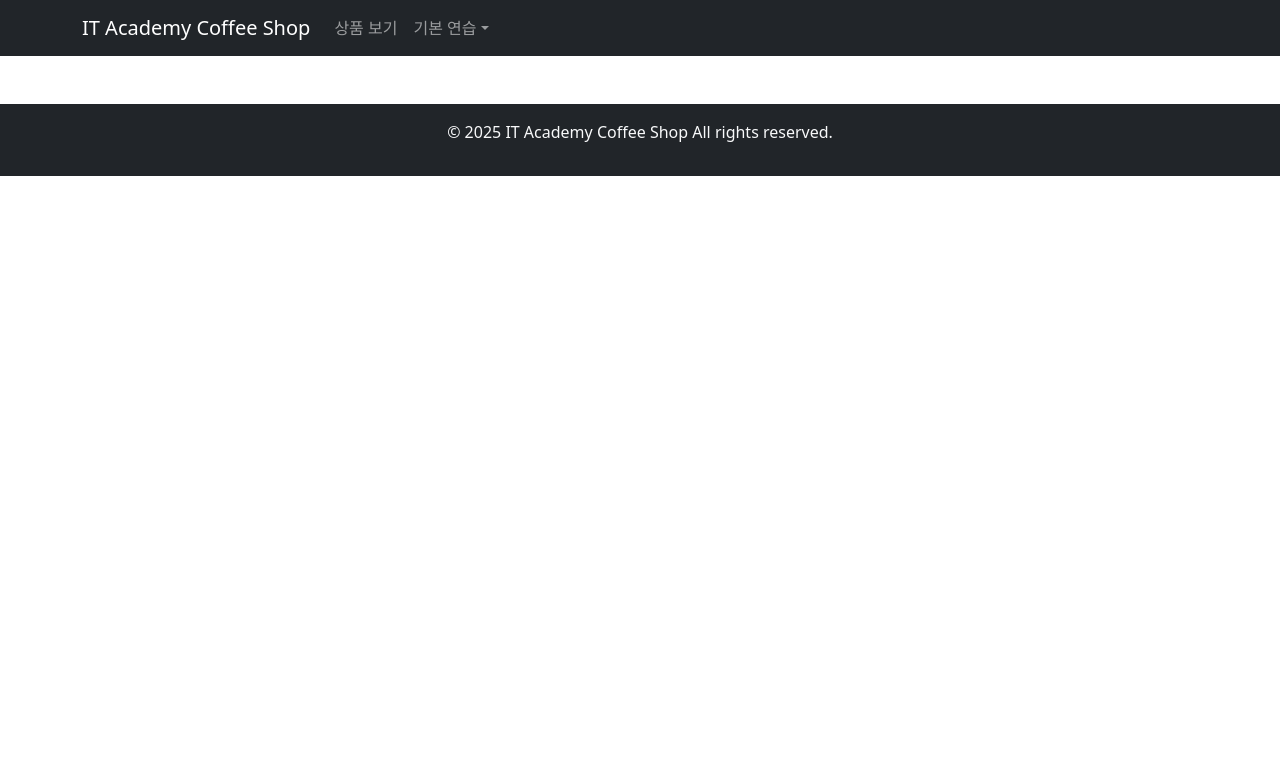
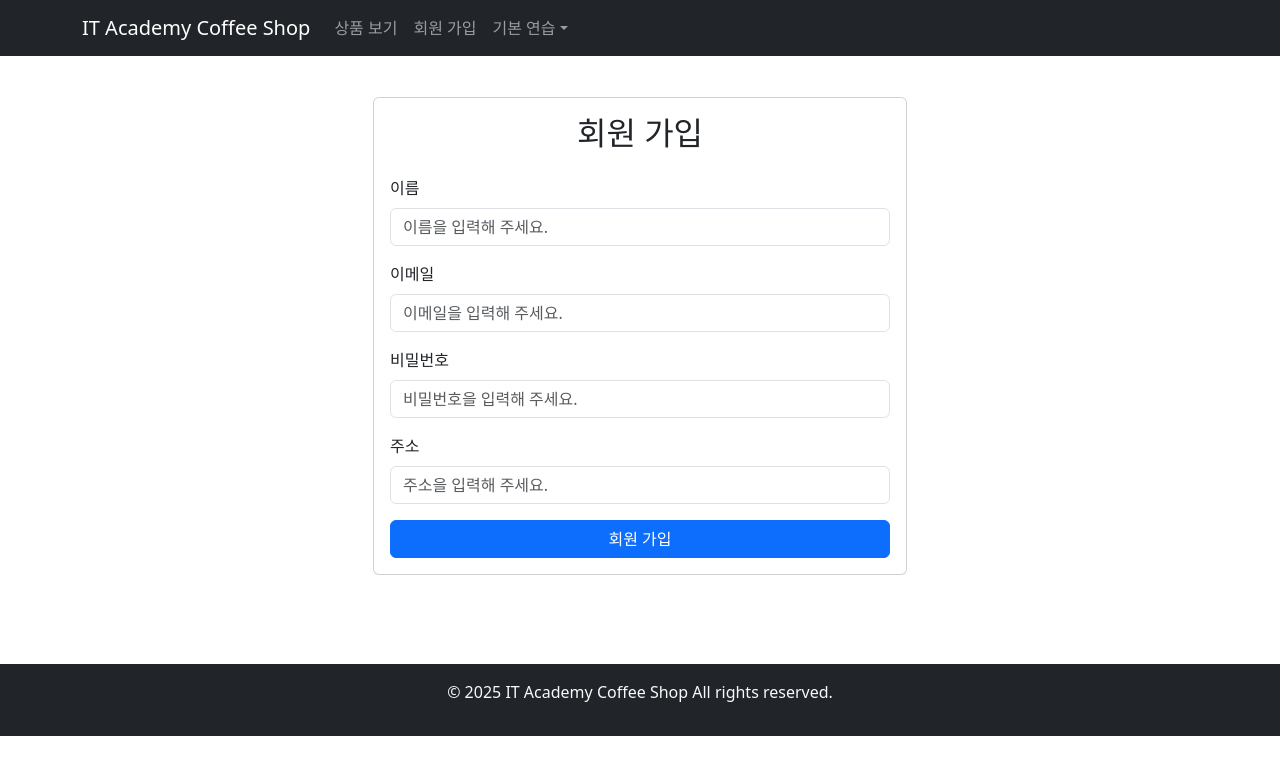
Before and after one commit to ceronar/collabo_react, a React (Create React App) app: page /member/signup in a window 1280 px wide. Shown: the top 774 px of the page. Built offline with nearby package versions, Linux system fonts and the light colour scheme.

Commit message:
collabo_react 2025/09/18

```diff
--- a/src/App.js
+++ b/src/App.js
@@ -1,7 +1,4 @@
 import './App.css';
-import Navbar from 'react-bootstrap/Navbar';
-import Container from 'react-bootstrap/Container';
-import Nav from 'react-bootstrap/Nav';
 
 // 분리된 리엑트 컴포넌트 import
 import MenuItems from './ui/MenuItems';
@@ -12,14 +9,7 @@ function App() {
 
   return (
     <>
-      <Navbar bg="dark" variant="dark" expand="lg">
-        <Container>
-          <Navbar.Brand href='/'>{appName}</Navbar.Brand>
-          <Nav className="me-auto">
-            <MenuItems />
-          </Nav>
-        </Container>
-      </Navbar>
+      <MenuItems appName={appName} />
 
       {/* 분리된 라우터 정보 */}
       <AppRoutes />
--- a/src/index.js
+++ b/src/index.js
@@ -6,7 +6,7 @@ import reportWebVitals from './reportWebVitals';
 import 'bootstrap/dist/css/bootstrap.min.css'; // for 부트 스트랩
 
 // Router는 App.js 파일 내의 모든 라우터 정보를 감싸는 역할
-import { BrowserRouter, Router } from 'react-router-dom'; // 신규 생성
+import { BrowserRouter } from 'react-router-dom'; // 신규 생성
 
 const root = ReactDOM.createRoot(document.getElementById('root'));
 // StrictMode 코드 삭제 : 개발 도중에 발생하는 문제를 주기적으로 감지 하기 위하여 rendering을 2번 수행
--- /dev/null
+++ b/src/pages/HomePage.js
@@ -0,0 +1,69 @@
+import Carousel from 'react-bootstrap/Carousel';
+import Container from "react-bootstrap/Container";
+import { API_BASE_URL } from '../config/config';
+
+function App() {
+    return(
+        <Container>
+            <Carousel>
+                <Carousel.Item>
+                    <img
+                        className="d-block w-100"
+                        src={`${API_BASE_URL}/images/croissant_03_bigsize.png`}
+                        alt="크로아상"
+                    />
+                    <Carousel.Caption>
+                        <h3>크로아상</h3>
+                        <p>바삭하고 결이 살아있는 프랑스식 버터 페이스트리</p>
+                    </Carousel.Caption>
+                </Carousel.Item>
+                <Carousel.Item>
+                    <img
+                        className="d-block w-100"
+                        src={`${API_BASE_URL}/images/brioche_04_bigsize.png`}
+                        alt="브리오슈"
+                    />
+                    <Carousel.Caption>
+                        <h3>브리오슈</h3>
+                        <p>달콤하고 부드러운 식감의 버터 함유 빵.</p>
+                    </Carousel.Caption>
+                </Carousel.Item>
+                <Carousel.Item>
+                    <img
+                        className="d-block w-100"
+                        src={`${API_BASE_URL}/images/americano01_bigsize.png`}
+                        alt="아메리카노"
+                    />
+                    <Carousel.Caption>
+                        <h3>아메리카노</h3>
+                        <p>에스프레소에 뜨거운 물을 추가한 커피.</p>
+                    </Carousel.Caption>
+                </Carousel.Item>
+                <Carousel.Item>
+                    <img
+                        className="d-block w-100"
+                        src={`${API_BASE_URL}/images/whitewine01_bigsize.png`}
+                        alt="화이트 와인"
+                    />
+                    <Carousel.Caption>
+                        <h3>화이트 와인</h3>
+                        <p>청포도로 만든 가볍고 산뜻한 와인.</p>
+                    </Carousel.Caption>
+                </Carousel.Item>
+                <Carousel.Item>
+                    <img
+                        className="d-block w-100"
+                        src={`${API_BASE_URL}/images/french_baguette_01_bigsize.png`}
+                        alt="프랑스 바게트"
+                    />
+                    <Carousel.Caption>
+                        <h3>프랑스 바게트</h3>
+                        <p>바삭한 겉과 쫄깃한 속의 긴 막대형 빵.</p>
+                    </Carousel.Caption>
+                </Carousel.Item>
+            </Carousel>
+        </Container>
+    );
+}
+
+export default App;
--- /dev/null
+++ b/src/pages/SignupPage.js
@@ -0,0 +1,73 @@
+import Container from "react-bootstrap/Container";
+import Row from "react-bootstrap/Row";
+import Col from "react-bootstrap/Col";
+import Card from "react-bootstrap/Card";
+import Form from "react-bootstrap/Form";
+import { useState } from "react";
+import Button from "react-bootstrap/Button";
+
+
+function App() {
+    // 파라미터 관련 state 변수 선언
+    const [name, setName] = useState('');
+    const [email, setEmail] = useState('');
+    const [password, setPassword] = useState('');
+    const [address, setAddress] = useState('');
+    return(
+        <Container className="d-flex justify-content-center align-items-center" style={{ height: '70vh' }}>
+            <Row className="w-100 justify-content-center">
+                <Col md={6}>
+                    <Card>
+                        <Card.Body>
+                            <h2 className="text-center mb-4">회원 가입</h2>
+                            <Form>
+                                <Form.Group className="mb-3">
+                                    <Form.Label>이름</Form.Label>
+                                    <Form.Control
+                                        type="text"
+                                        placeholder="이름을 입력해 주세요."
+                                        value={name}
+                                        onChange={(event) => {setName(event.target.value)}}
+                                    />
+                                </Form.Group>
+                                <Form.Group className="mb-3">
+                                    <Form.Label>이메일</Form.Label>
+                                    <Form.Control
+                                        type="text"
+                                        placeholder="이메일을 입력해 주세요."
+                                        value={email}
+                                        onChange={(event) => {setEmail(event.target.value)}}
+                                        required
+                                    />
+                                </Form.Group>
+                                <Form.Group className="mb-3">
+                                    <Form.Label>비밀번호</Form.Label>
+                                    <Form.Control
+                                        type="password"
+                                        placeholder="비밀번호을 입력해 주세요."
+                                        value={password}
+                                        onChange={(event) => {setPassword(event.target.value)}}
+                                    />
+                                </Form.Group>
+                                <Form.Group className="mb-3">
+                                    <Form.Label>주소</Form.Label>
+                                    <Form.Control
+                                        type="text"
+                                        placeholder="주소을 입력해 주세요."
+                                        value={address}
+                                        onChange={(event) => {setAddress(event.target.value)}}
+                                    />
+                                </Form.Group>
+                                <Button variant="primary" type="submit" className="w-100">
+                                    회원 가입
+                                </Button>
+                            </Form>
+                        </Card.Body>
+                    </Card>
+                </Col>
+            </Row>
+        </Container>
+    );
+}
+
+export default App;
--- a/src/routes/AppRoutes.js
+++ b/src/routes/AppRoutes.js
@@ -1,5 +1,7 @@
 import { Route, Routes } from "react-router-dom";
 
+import HomePage from "../pages/HomePage";
+import SignupPage from "../pages/SignupPage";
 import FruitOne from "../pages/FruitOne";
 import FruitList from "../pages/FruitList";
 import ElementOne from "../pages/ElementOne";
@@ -11,6 +13,8 @@ function App() {
     return(
         <Routes>
             {/* path 프롭스는 요청 정보 url, element 프롭스는 컴포넌트 이름 */}
+            <Route path='/' element={<HomePage />} />
+            <Route path='/member/signup' element={<SignupPage />} />
             <Route path='/fruit' element={<FruitOne />} />
             <Route path='/fruit/list' element={<FruitList />} />
             <Route path='/element' element={<ElementOne />} />
--- a/src/ui/MenuItems.js
+++ b/src/ui/MenuItems.js
@@ -1,22 +1,31 @@
 import NavDropdown from "react-bootstrap/NavDropdown";
 import Nav from "react-bootstrap/Nav";
+import Container from "react-bootstrap/Container";
+import Navbar from "react-bootstrap/Navbar";
 // useNavigate 혹은 특정한 페이지로 이동하고자 할 때 사용되는 훅
 import { useNavigate } from "react-router-dom";
 
-function App() {
+
+function App(props) {
     const navigate = useNavigate();
 
     return(
-        <>
-            {/* 하이퍼링크 :  Nav.Link는 다른 페이지로 이동할 때 사용됨 */}
-            <Nav.Link href="/products">상품 보기</Nav.Link>
-            <NavDropdown title={`기본 연습`}>
-                <NavDropdown.Item onClick={() => navigate(`/fruit`)}>과일 1개</NavDropdown.Item>
-                <NavDropdown.Item onClick={() => navigate(`/fruit/list`)}>과일 목록</NavDropdown.Item>
-                <NavDropdown.Item onClick={() => navigate(`/element`)}>상품 1개</NavDropdown.Item>
-                <NavDropdown.Item onClick={() => navigate(`/element/list`)}>상품 목록</NavDropdown.Item>
-            </NavDropdown>
-        </>
+        <Navbar bg="dark" variant="dark" expand="lg">
+            <Container>
+                <Navbar.Brand href='/'>{props.appName}</Navbar.Brand>
+                <Nav className="me-auto">
+                    {/* 하이퍼링크 : Nav.Link는 다른 페이지로 이동할 때 사용됩니다.  */}
+                    <Nav.Link>상품 보기</Nav.Link>
+                    <Nav.Link onClick={() => navigate(`/member/signup`)}>회원 가입</Nav.Link>
+                    <NavDropdown title={`기본 연습`}>
+                        <NavDropdown.Item onClick={() => navigate(`/fruit`)}>과일 1개</NavDropdown.Item>
+                        <NavDropdown.Item onClick={() => navigate(`/fruit/list`)}>과일 목록</NavDropdown.Item>
+                        <NavDropdown.Item onClick={() => navigate(`/element`)}>품목 1개</NavDropdown.Item>
+                        <NavDropdown.Item onClick={() => navigate(`/element/list`)}>품목 여러개</NavDropdown.Item>
+                    </NavDropdown>
+                </Nav>
+            </Container>
+        </Navbar>
     );
 }
 
```
